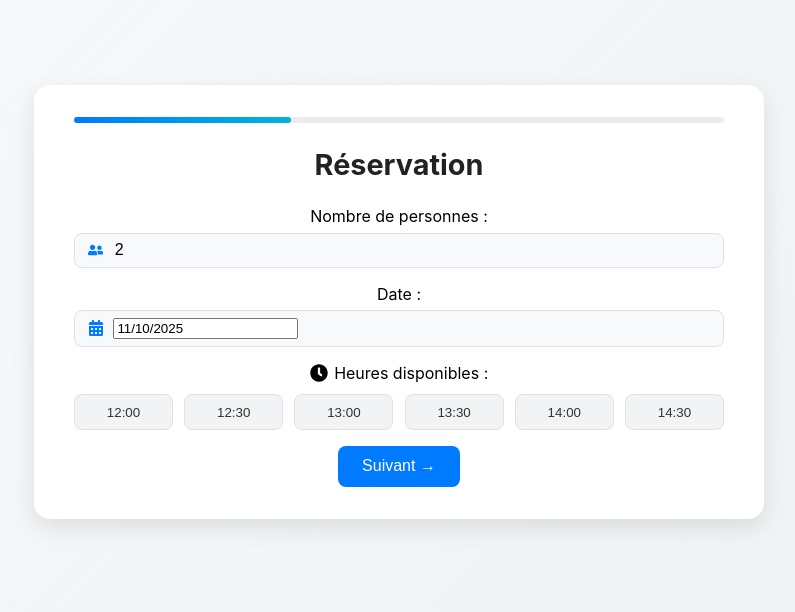
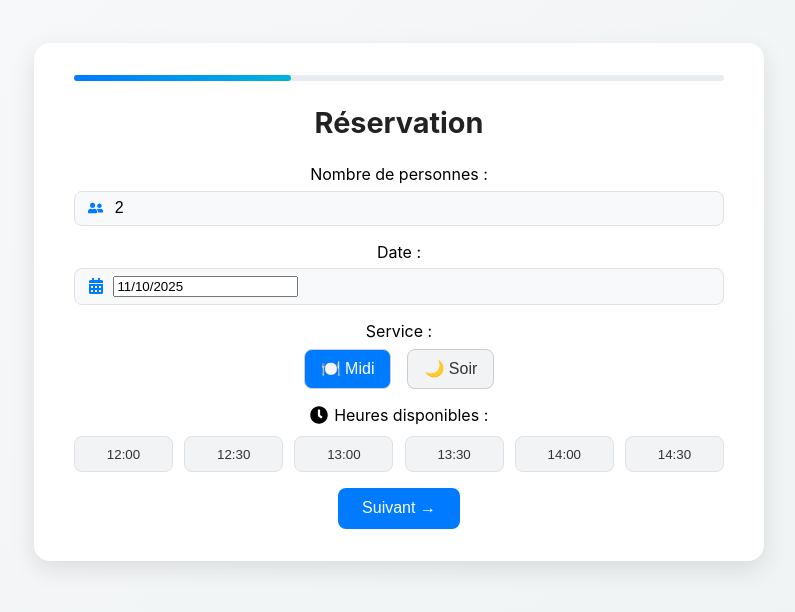
Before and after one commit to didier-coder/moom-app, a React (Create React App) app in the folder frontend/: page / in a window 1280 px wide. Shown: the part 130-742 px from the top of the page, without its empty margins (241-1036 px from the left). Built offline with nearby package versions, Linux system fonts and the light colour scheme.

Commit message:
Update App.js

```diff
--- a/frontend/src/App.js
+++ b/frontend/src/App.js
@@ -2,7 +2,7 @@ import { useEffect, useState } from "react";
 import axios from "axios";
 import DatePicker from "react-datepicker";
 import "react-datepicker/dist/react-datepicker.css";
-import { format, getHours } from "date-fns";
+import { format } from "date-fns";
 import { ToastContainer, toast } from "react-toastify";
 import "react-toastify/dist/ReactToastify.css";
 import { FaUserFriends, FaCalendarAlt, FaClock } from "react-icons/fa";
@@ -13,6 +13,7 @@ function App() {
   const [selectedHeure, setSelectedHeure] = useState("");
   const [personnes, setPersonnes] = useState(2);
   const [typeClient, setTypeClient] = useState("");
+  const [service, setService] = useState("lunch"); // ✅ Nouveau : lunch ou diner
   const [formData, setFormData] = useState({
     societe: "",
     tva: "",
@@ -28,15 +29,10 @@ function App() {
   const heuresLunch = ["12:00", "12:30", "13:00", "13:30", "14:00", "14:30"];
   const heuresDiner = ["18:00", "18:30", "19:00", "19:30", "20:00", "20:30", "21:00", "21:30"];
 
-  // ✅ Correction : on affiche Lunch si la date choisie est midi–15h, sinon Dîner
+  // ✅ Affiche automatiquement les heures selon le service choisi
   useEffect(() => {
-    const hour = getHours(selectedDate);
-    if (hour >= 10 && hour < 16) {
-      setHeuresDispo(heuresLunch);
-    } else {
-      setHeuresDispo(heuresDiner);
-    }
-  }, [selectedDate]);
+    setHeuresDispo(service === "lunch" ? heuresLunch : heuresDiner);
+  }, [service, selectedDate]);
 
   const progress = (step / 3) * 100;
 
@@ -54,6 +50,7 @@ function App() {
         personnes,
         date: formattedDate,
         heure: selectedHeure,
+        service,
         type: typeClient,
         ...formData,
       };
@@ -64,6 +61,9 @@ function App() {
       if (res.data.success) {
         toast.success(`✅ Réservation confirmée pour ${formattedDate} à ${selectedHeure}.`);
         setStep(1);
+        setSelectedHeure("");
+        setTypeClient("");
+        setService("lunch");
         setFormData({
           societe: "",
           tva: "",
@@ -73,8 +73,6 @@ function App() {
           email: "",
           remarque: "",
         });
-        setSelectedHeure("");
-        setTypeClient("");
       } else {
         toast.error("❌ Une erreur est survenue lors de la réservation.");
       }
@@ -178,7 +176,34 @@ function App() {
               </div>
             </div>
 
-            {/* Heure */}
+            {/* ✅ Choix Lunch / Dîner */}
+            <div style={{ marginBottom: "1rem" }}>
+              <label>Service :</label>
+              <div style={{ display: "flex", justifyContent: "center", gap: "1rem", marginTop: "0.5rem" }}>
+                <button
+                  onClick={() => setService("lunch")}
+                  style={{
+                    ...serviceButton,
+                    backgroundColor: service === "lunch" ? "#007bff" : "#f1f3f5",
+                    color: service === "lunch" ? "white" : "#333",
+                  }}
+                >
+                  🍽️ Midi
+                </button>
+                <button
+                  onClick={() => setService("diner")}
+                  style={{
+                    ...serviceButton,
+                    backgroundColor: service === "diner" ? "#007bff" : "#f1f3f5",
+                    color: service === "diner" ? "white" : "#333",
+                  }}
+                >
+                  🌙 Soir
+                </button>
+              </div>
+            </div>
+
+            {/* Heures disponibles */}
             <div style={{ marginBottom: "1rem" }}>
               <label
                 style={{
@@ -250,19 +275,8 @@ const inputBox = {
   zIndex: 10,
 };
 
-const iconStyle = {
-  color: "#007bff",
-  marginRight: "0.6rem",
-};
-
-const fieldStyle = {
-  border: "none",
-  outline: "none",
-  background: "transparent",
-  width: "100%",
-  fontSize: "1rem",
-};
-
+const iconStyle = { color: "#007bff", marginRight: "0.6rem" };
+const fieldStyle = { border: "none", outline: "none", background: "transparent", width: "100%", fontSize: "1rem" };
 const mainButton = {
   backgroundColor: "#007bff",
   color: "white",
@@ -273,5 +287,13 @@ const mainButton = {
   cursor: "pointer",
   transition: "background-color 0.2s ease",
 };
+const serviceButton = {
+  border: "1px solid #ccc",
+  borderRadius: "8px",
+  padding: "0.6rem 1rem",
+  fontSize: "1rem",
+  cursor: "pointer",
+  transition: "0.2s ease",
+};
 
 export default App;
```
